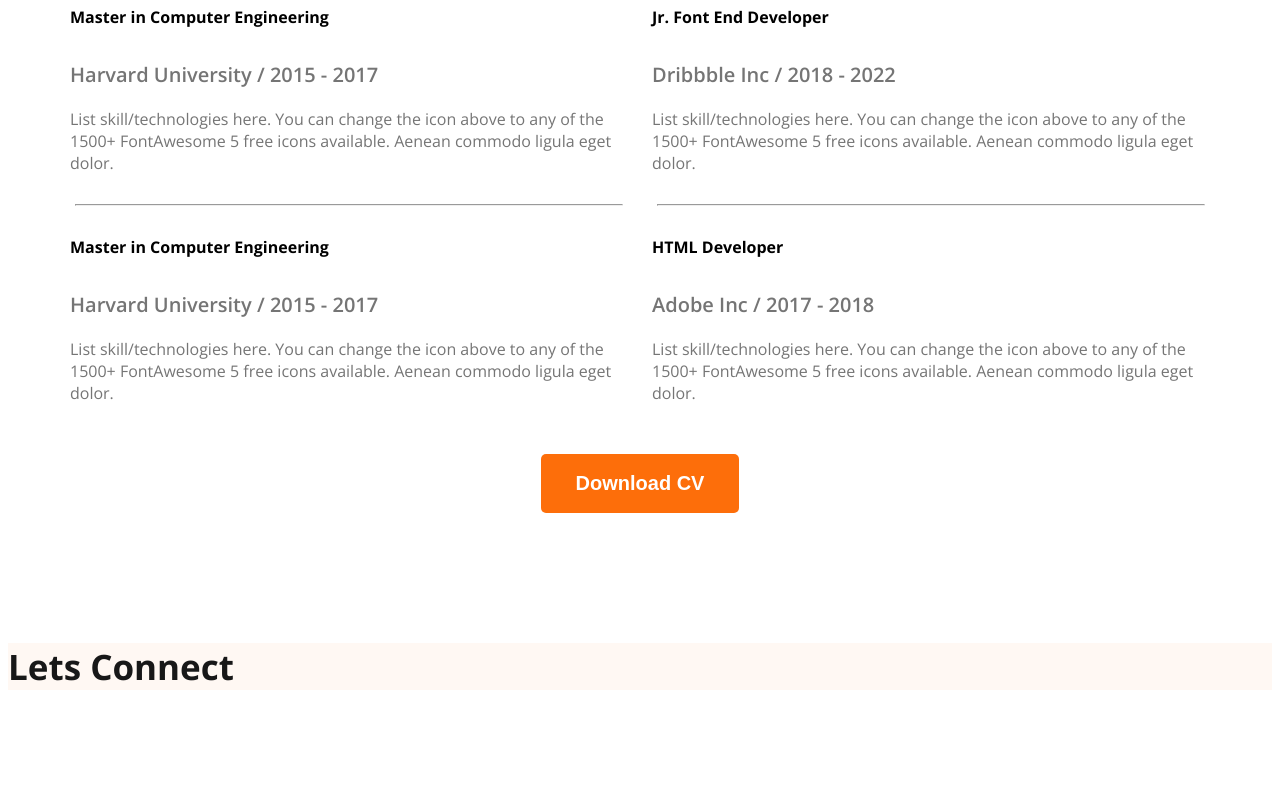
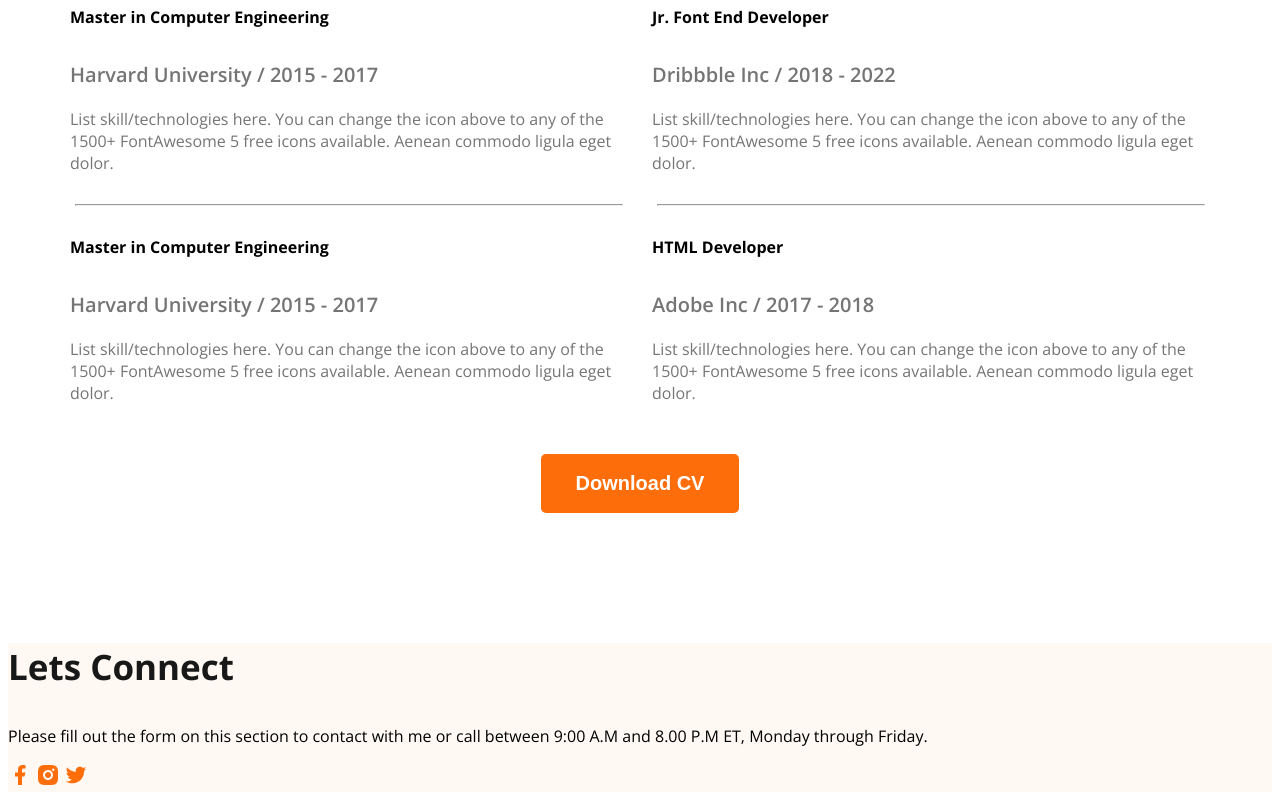
Before and after one commit to almashosain/Web-Develop-Portfoilo, a plain HTML site: page index.html in a window 1280 px wide. Shown: the part 2508-3308 px from the top of the page. Before the commit the page ends 3233 px from the top, so only its background shows below. Drawn offline with nearby package versions, Linux system fonts and the light colour scheme.

Commit message:
added icons in the footer part

```diff
--- a/index.html
+++ b/index.html
@@ -162,7 +162,12 @@ to any of the 1500+ FontAwesome 5 free icons available. Aenean commodo ligula eg
     <footer class="secondary-bg">
 <div class="footer-column">
 <h3 class="section-title">Lets Connect</h3>
-
+<p>Please fill out the form on this section to contact with me or call between 9:00 A.M and 8.00 P.M ET, Monday through Friday.</p>
+<div>
+    <a href=""><img src="images/icons/facebook.png" alt=""></a>
+    <a href=""><img src="images/icons/insta.png" alt=""></a>
+    <a href=""><img src="images/icons/twitter.png" alt=""></a>
+</div>
 </div>
 <div class="footer-column"></div>
     </footer>
```
